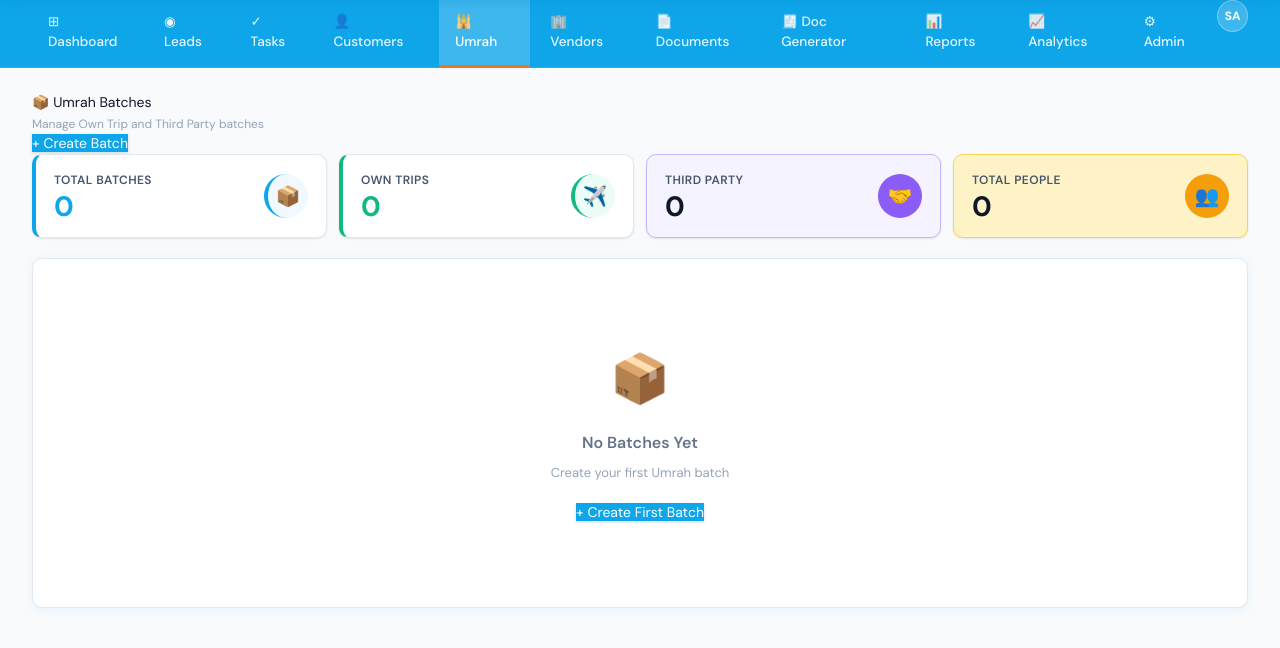
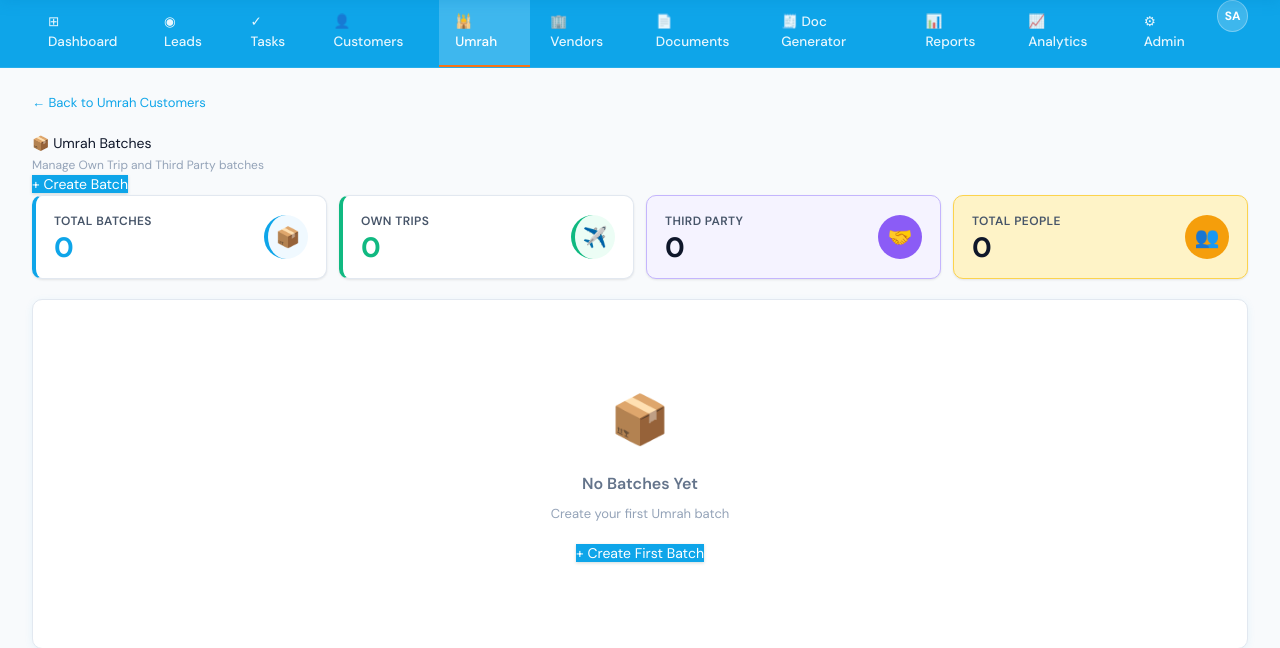
Before and after one commit to tahfeelholidayz-code/tahfeel-holidays-crm, a Flask app: page /umrah/batches-list in a window 1280 px wide. Shown: the part 56-704 px from the top of the page. Run offline with Flask 3, Linux system fonts and the light colour scheme; the visitor is signed in with stand-in values (Sample User, id 1); parts of the project's set-up code (start-up, migrations or seed data) failed here and were passed over.

Commit message:
Add back button to Batch Management page
UX IMPROVEMENT:
✅ Added '← Back to Umrah Customers' link
✅ Easy navigation between batches and customers

Now users can easily go back and forth!

```diff
--- a/templates/umrah_batches_list.html
+++ b/templates/umrah_batches_list.html
@@ -16,6 +16,10 @@
     {% with messages = get_flashed_messages(with_categories=true) %}
       {% if messages %}{% for cat, msg in messages %}<div class="flash {% if cat == 'error' %}error{% elif cat == 'warning' %}warning{% endif %}">{{ msg }}</div>{% endfor %}{% endif %}
     {% endwith %}
+
+    <div style="margin-bottom:20px;">
+      <a href="/umrah/customers" style="color:#0EA5E9;text-decoration:none;font-size:13px;">← Back to Umrah Customers</a>
+    </div>
 
     <div class="page-head">
       <div>
```
